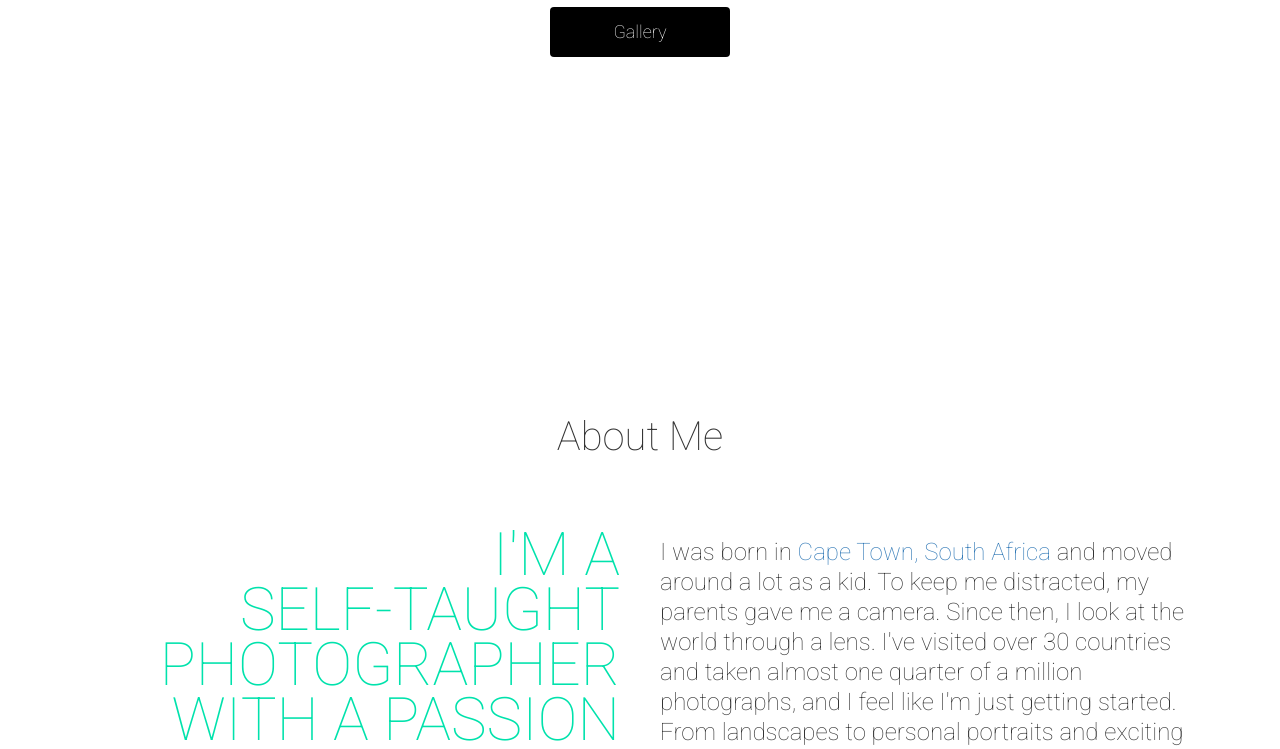
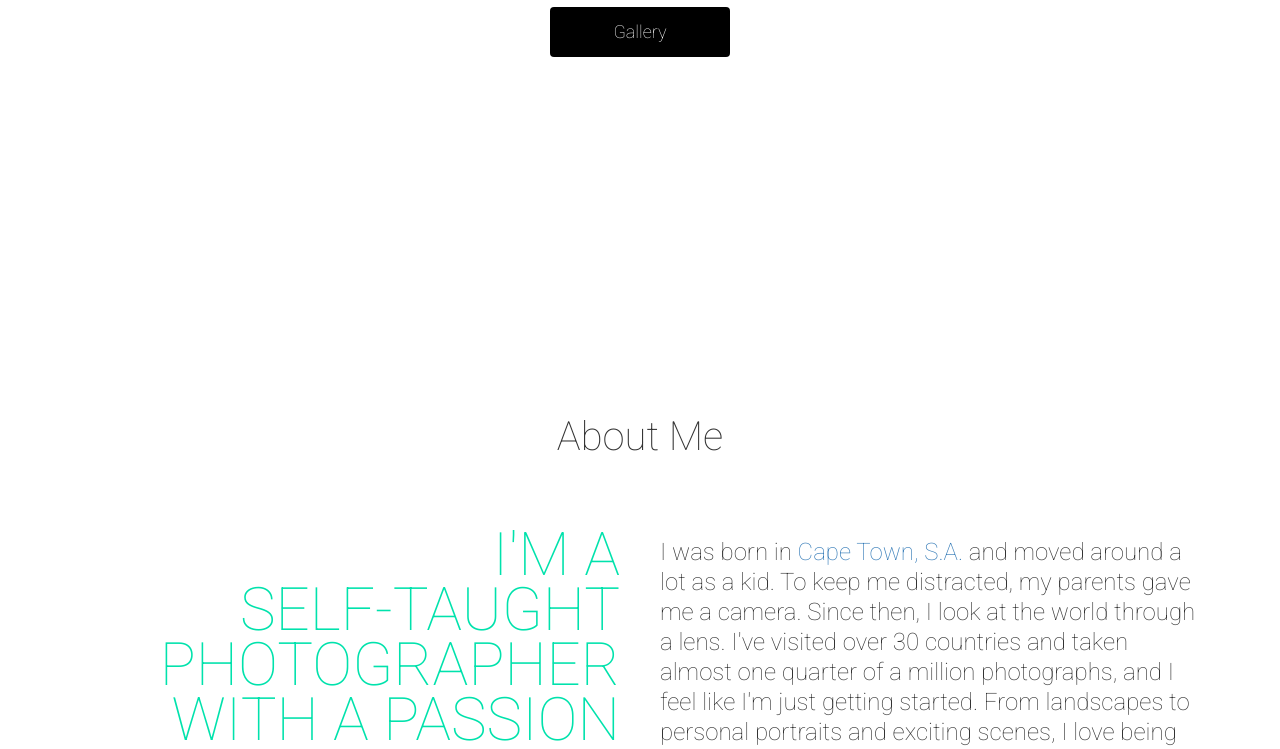
Before and after one commit to TheStoryGirlo0o/Portfolio, a plain HTML site: page index.html in a window 1280 px wide. Shown: the part 323-1072 px from the top of the page. Drawn offline with nearby package versions, Linux system fonts and the light colour scheme.

Commit message:
Abbreviate South Africa

```diff
--- a/index.html
+++ b/index.html
@@ -31,7 +31,7 @@
         </div>
         <div class="col-md-6 right-col">
 
-          <h5>I was born in <a href='https://www.google.com/maps/place/Cape+Town,+South+Africa' target='_blank'>Cape Town, South Africa</a> and moved around a lot as a kid.
+          <h5>I was born in <a href='https://www.google.com/maps/place/Cape+Town,+South+Africa' target='_blank'>Cape Town, S.A.</a> and moved around a lot as a kid.
             To keep me distracted, my parents gave me a camera. Since then, I look at the world through a lens.
             I've visited over 30 countries and taken almost one quarter of a million photographs,
             and I feel like I'm just getting started. From landscapes to personal portraits and exciting scenes,
```
